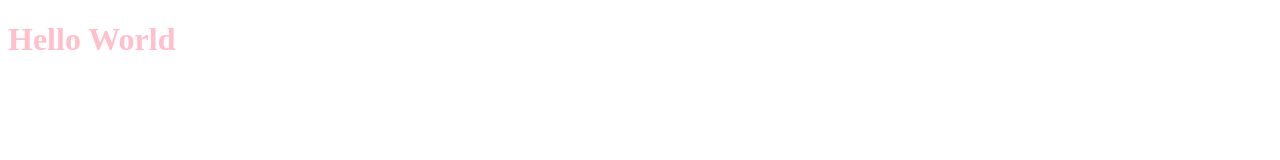
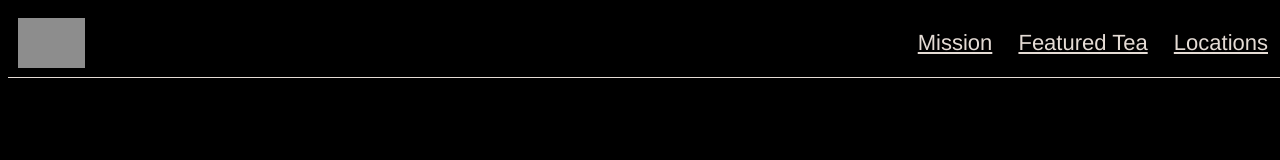
Before and after one commit to Touwtjee/TeaCozy, a plain HTML site: page index.html in a window 1280 px wide. Drawn offline with Linux system fonts and the light colour scheme; grey boxes are pictures that could not be loaded.

Commit message:
Header HTML and CSS.

```diff
--- a/index.html
+++ b/index.html
@@ -6,6 +6,25 @@
     <title>Tea Cozy</title>
   </head>
   <body>
-    <h1>Hello World</h1>
+
+    <!-- Header -->
+    <header>
+      <img src="https://s3.amazonaws.com/codecademy-content/courses/freelance-1/unit-4/img-tea-cozy-logo.png" height="50px"  alt="Tea Cozy">
+
+      <nav>
+        <ul>
+          <li><a href="">Mission</a></li>
+          <li><a href="">Featured Tea</a></li>
+          <li><a href="">Locations</a></li>
+        </ul>
+      </nav>
+    </header>
+
+    <div class="content">
+
+    </div> <!-- Content -->
+    <footer>
+
+    </footer>
   </body>
 </html>
--- a/resources/css/style.css
+++ b/resources/css/style.css
@@ -1,3 +1,39 @@
-h1{
-  color: pink;
+/* universal styles*/
+
+body{
+  background-color: black;
+  font-family: Helvetica;
+  font-size: 22px;
+  color: seashell;
+  opacity: .9;
+  text-align: center;
 }
+
+/* Header */
+
+header{
+  display:flex;
+  justify-content: space-between;
+  align-items: center;
+  height: 69px;
+  border-bottom: 1px solid seashell;
+  position: fixed;
+  width: 100%;
+  z-index: 1;
+}
+
+header img{
+  margin-left: 10px;
+}
+
+header nav{
+}
+
+header li {
+  display: inline;
+  padding-right: 20px;
+}
+
+header a{
+  color: seashell;
+}
```
